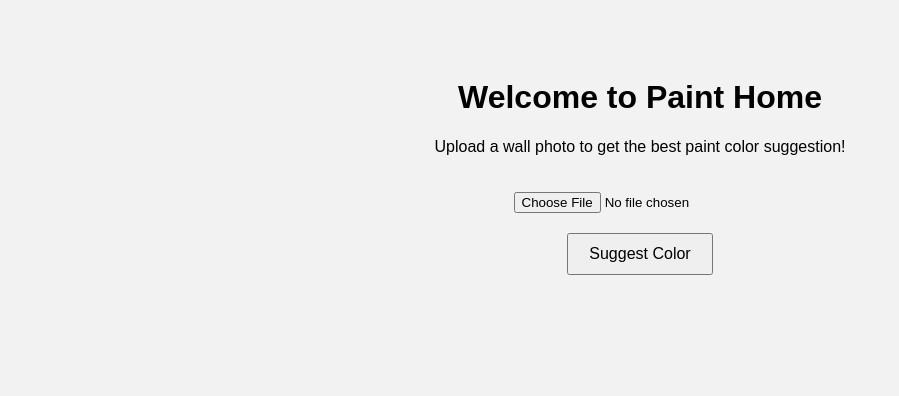
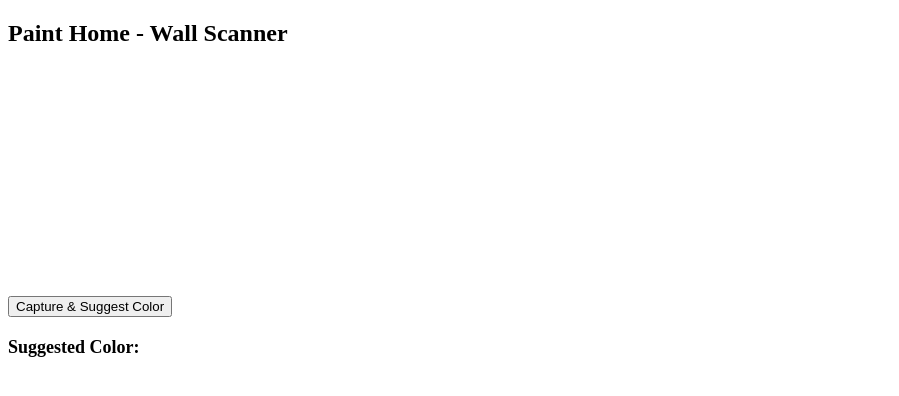
Before and after one commit to notbittu/white444, a Flask app: page / in a window 1280 px wide. Shown: the top 396 px of the page, without its empty margins (0-899 px from the left). Run offline with Flask 3, Linux system fonts and the light colour scheme.

Commit message:
Update index.html

```diff
--- a/templates/index.html
+++ b/templates/index.html
@@ -1,58 +1,42 @@
 <!DOCTYPE html>
-<html lang="en">
+<html>
 <head>
-  <meta charset="UTF-8" />
-  <meta name="viewport" content="width=device-width, initial-scale=1.0"/>
-  <title>Paint Home</title>
+  <title>Paint Home - Wall Scanner</title>
   <style>
-    body {
-      font-family: Arial, sans-serif;
-      background-color: #f2f2f2;
-      text-align: center;
-      padding: 50px;
-    }
-    input[type="file"] {
-      margin-top: 20px;
-    }
-    button {
-      margin-top: 20px;
-      padding: 10px 20px;
-      font-size: 16px;
-    }
+    video, canvas { width: 300px; height: 225px; border-radius: 12px; }
+    #result { margin-top: 20px; font-size: 18px; font-weight: bold; }
   </style>
 </head>
 <body>
-  <h1>Welcome to Paint Home</h1>
-  <p>Upload a wall photo to get the best paint color suggestion!</p>
-  <input type="file" id="imageInput" />
-  <br />
-  <button onclick="uploadImage()">Suggest Color</button>
-  <p id="result"></p>
+  <h2>Paint Home - Wall Scanner</h2>
+  <video id="video" autoplay></video><br>
+  <button onclick="capture()">Capture & Suggest Color</button>
+  <canvas id="canvas" style="display:none;"></canvas>
+  <div id="result">Suggested Color: <span id="color"></span></div>
 
   <script>
-    async function uploadImage() {
-      const input = document.getElementById("imageInput");
-      const file = input.files[0];
-      if (!file) {
-        alert("Please select an image first.");
-        return;
-      }
+    const video = document.getElementById('video');
+    navigator.mediaDevices.getUserMedia({ video: true }).then(stream => {
+      video.srcObject = stream;
+    });
 
-      const formData = new FormData();
-      formData.append("image", file);
+    function capture() {
+      const canvas = document.getElementById('canvas');
+      canvas.getContext('2d').drawImage(video, 0, 0, canvas.width, canvas.height);
+      canvas.toBlob(blob => {
+        const formData = new FormData();
+        formData.append('image', blob, 'wall.jpg');
 
-      const response = await fetch("/color-suggestion", {
-        method: "POST",
-        body: formData,
+        fetch('/color-suggestion', {
+          method: 'POST',
+          body: formData
+        })
+        .then(res => res.json())
+        .then(data => {
+          document.getElementById('color').innerText = data.suggested_color;
+          document.getElementById('result').style.color = data.suggested_color;
+        });
       });
-
-      const data = await response.json();
-      document.getElementById("result").innerHTML =
-        "Suggested Color: <span style='color:" +
-        data.suggested_color +
-        "'>" +
-        data.suggested_color +
-        "</span>";
     }
   </script>
 </body>
```
